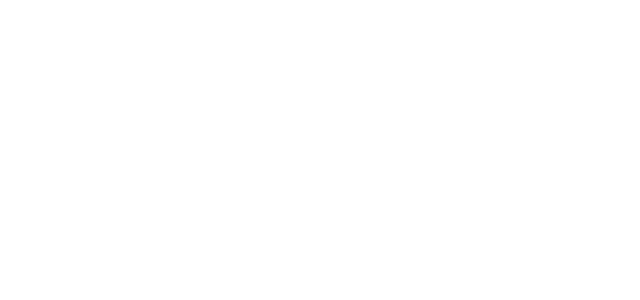
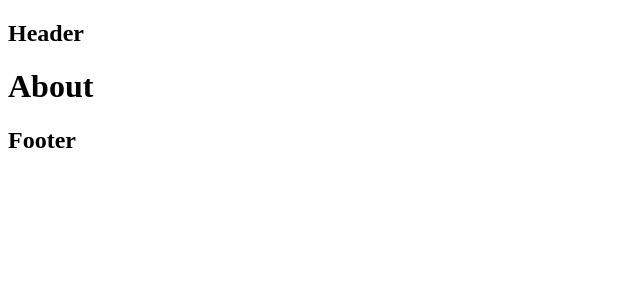
Before and after one commit to mcubico/nuxt-tutorial, a Nuxt app: page /about in a window 1280 px wide. Before the commit this address had no page. Shown: the top 300 px of the page, without its empty margins (0-640 px from the left). Built offline with nearby package versions, Linux system fonts and the light colour scheme.

Commit message:
Upd: Agrego mas paginas y separo la lógica

```diff
--- /dev/null
+++ b/app.vue
@@ -0,0 +1,7 @@
+<template>
+  <div>
+    <NuxtLayout>
+      <NuxtPage />
+    </NuxtLayout>
+  </div>
+</template>
--- /dev/null
+++ b/components/organisms/footer.vue
@@ -0,0 +1,6 @@
+<script lang="ts" src="../../core/components/organisms/FooterCore.ts" />
+
+<template>
+  <!-- ========== FooterComponent ========== -->
+  <h2>Footer</h2>
+</template>
--- /dev/null
+++ b/components/organisms/header.vue
@@ -0,0 +1,8 @@
+<script lang="ts" src="../../core/components/organisms/HeaderCore.ts" />
+
+<template>
+  <!-- ========== HeaderComponent ========== -->
+  <section>
+    <h2>Header</h2>
+  </section>
+</template>
--- /dev/null
+++ b/core/components/organisms/FooterCore.ts
@@ -0,0 +1,19 @@
+//#region Imports
+
+// VUE
+import { defineComponent } from 'vue';
+
+// Vendors
+// Hooks
+// Models
+// Helpers
+// Components
+
+//#endregion
+
+export default defineComponent({
+  setup() {
+    return {}
+  },
+  name: 'FooterComponent',
+});
--- /dev/null
+++ b/core/components/organisms/HeaderCore.ts
@@ -0,0 +1,19 @@
+//#region Imports
+
+// VUE
+import { defineComponent } from 'vue';
+
+// Vendors
+// Hooks
+// Models
+// Helpers
+// Components
+
+//#endregion
+
+export default defineComponent({
+  setup() {
+    return {}
+  },
+  name: 'HeaderComponent',
+});
--- /dev/null
+++ b/core/pages/AboutPageCore.ts
@@ -0,0 +1,19 @@
+//#region Imports
+
+// VUE
+import { defineComponent } from 'vue';
+
+// Vendors
+// Hooks
+// Models
+// Helpers
+// Components
+
+//#endregion
+
+export default defineComponent({
+  setup() {
+    return {}
+  },
+  name: 'AboutPage',
+});
--- /dev/null
+++ b/layouts/custom.vue
@@ -0,0 +1,7 @@
+<template>
+  <!-- ========== CustomLayout ========== -->
+  <div>
+    <slot />
+    <OrganismsFooter />
+  </div>
+</template>
--- /dev/null
+++ b/layouts/default.vue
@@ -0,0 +1,8 @@
+<template>
+  <!-- ========== DefaultLayout ========== -->
+  <div>
+    <OrganismsHeader />
+    <slot />
+    <OrganismsFooter />
+  </div>
+</template>
--- /dev/null
+++ b/pages/about.vue
@@ -0,0 +1,6 @@
+<script lang="ts" src="@/core/pages/AboutPageCore.ts" />
+
+<template>
+  <!-- ========== AboutPage ========== -->
+  <h1>About</h1>
+</template>
--- /dev/null
+++ b/pages/contact-us.vue
@@ -0,0 +1,17 @@
+<script lang="ts">
+export default defineComponent({
+  setup() {
+    definePageMeta({
+      layout: "custom",
+    });
+
+    return {};
+  },
+  name: "ContactUsPage",
+});
+</script>
+
+<template>
+  <!-- ========== ContactUsPage ========== -->
+  <h1>Contact Us</h1>
+</template>
--- a/pages/index.vue
+++ b/pages/index.vue
@@ -1,4 +1,4 @@
-<script lang="ts" src="./Core/IndexPageCore.ts" />
+<script lang="ts" src="@/core/pages/IndexPageCore.ts" />
 
 <template>
   <!-- ========== IndexPage ========== -->
```
Also changed, not shown: core/pages/IndexPageCore.ts (renamed from pages/Core/IndexPageCore.ts).
